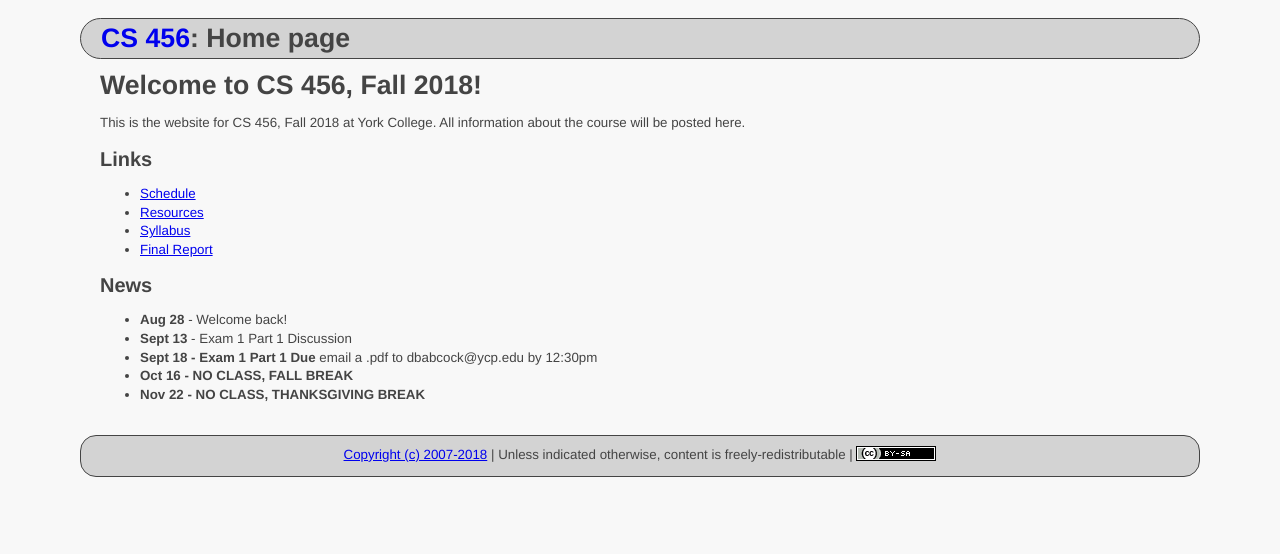
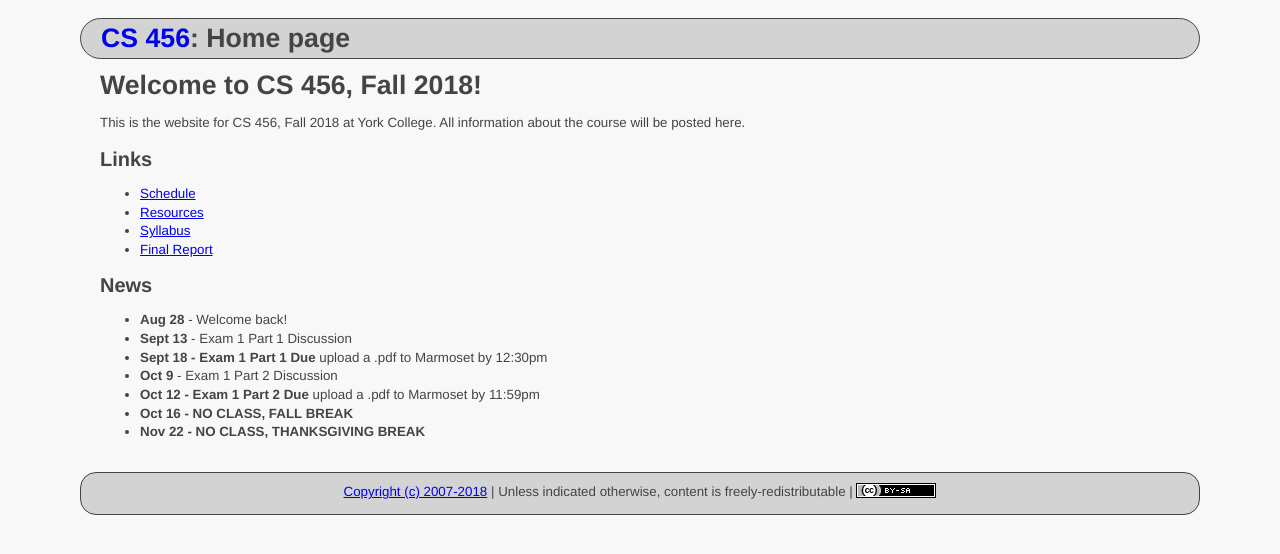
Before and after one commit to ycpcs/cs456-fall2018, a Jekyll site: the page built from index.md, in a window 1280 px wide. Shown: the top 554 px of the page. Built offline with Jekyll 4.4.1, drawn with Linux system fonts in a browser that asks for light colours.

Commit message:
update index
update index

```diff
--- a/index.md
+++ b/index.md
@@ -18,10 +18,11 @@ All information about the course will be posted here.
 ## News
 * **Aug 28** - Welcome back!
 * **Sept 13** - Exam 1 Part 1 Discussion
-* **Sept 18 - Exam 1 Part 1 Due** email a .pdf to dbabcock@ycp.edu by 12:30pm
+* **Sept 18 - Exam 1 Part 1 Due** upload a .pdf to Marmoset by 12:30pm
+* **Oct 9** - Exam 1 Part 2 Discussion
+* **Oct 12 - Exam 1 Part 2 Due** upload a .pdf to Marmoset by 11:59pm
 * **Oct 16 - NO CLASS, FALL BREAK**
 * **Nov 22 - NO CLASS, THANKSGIVING BREAK**
-
 
 <!--
 * **Jan 18** - Welcome back!
```
Also changed, not shown: schedule/index.md (+3 -0 lines).
